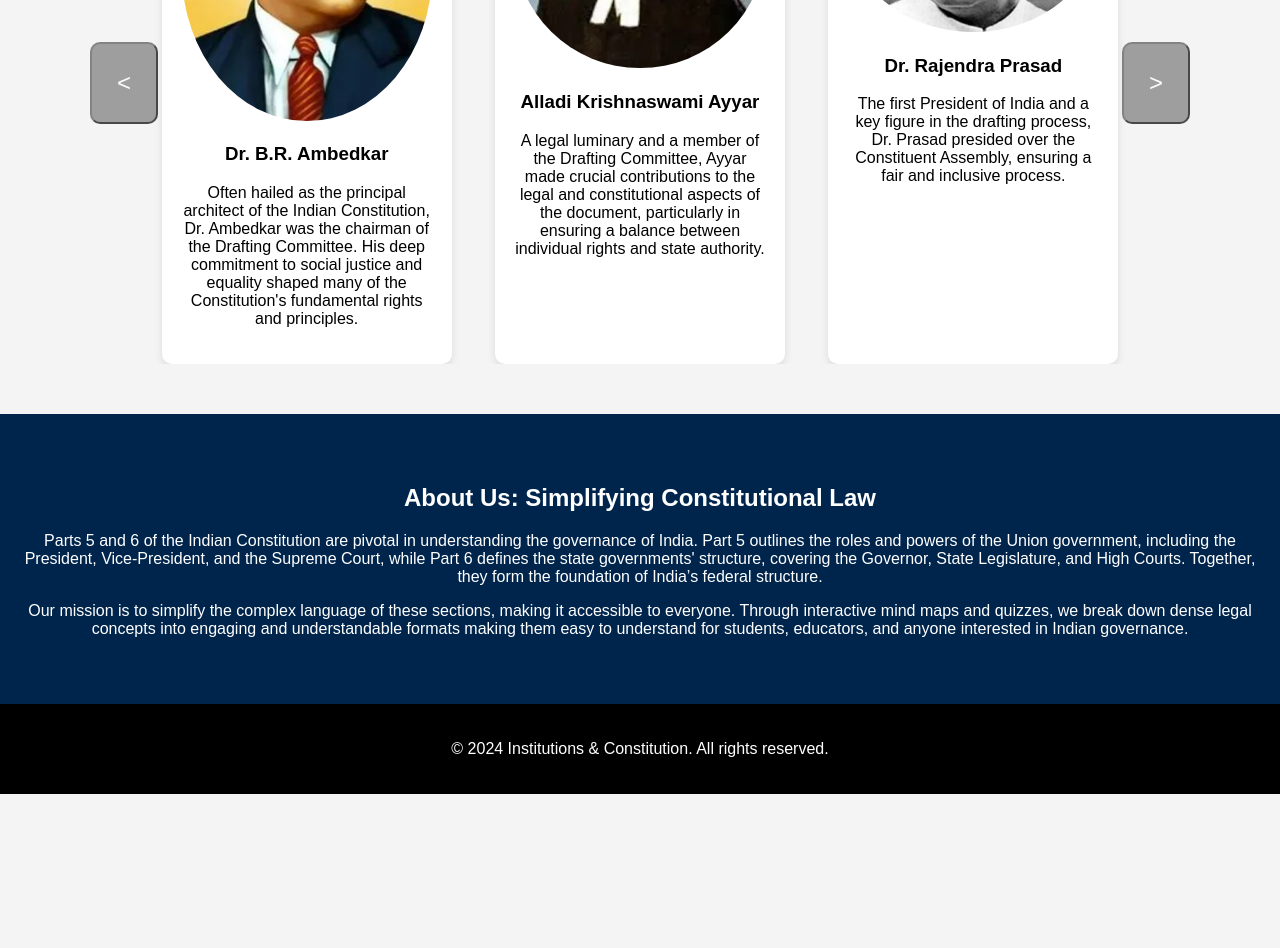
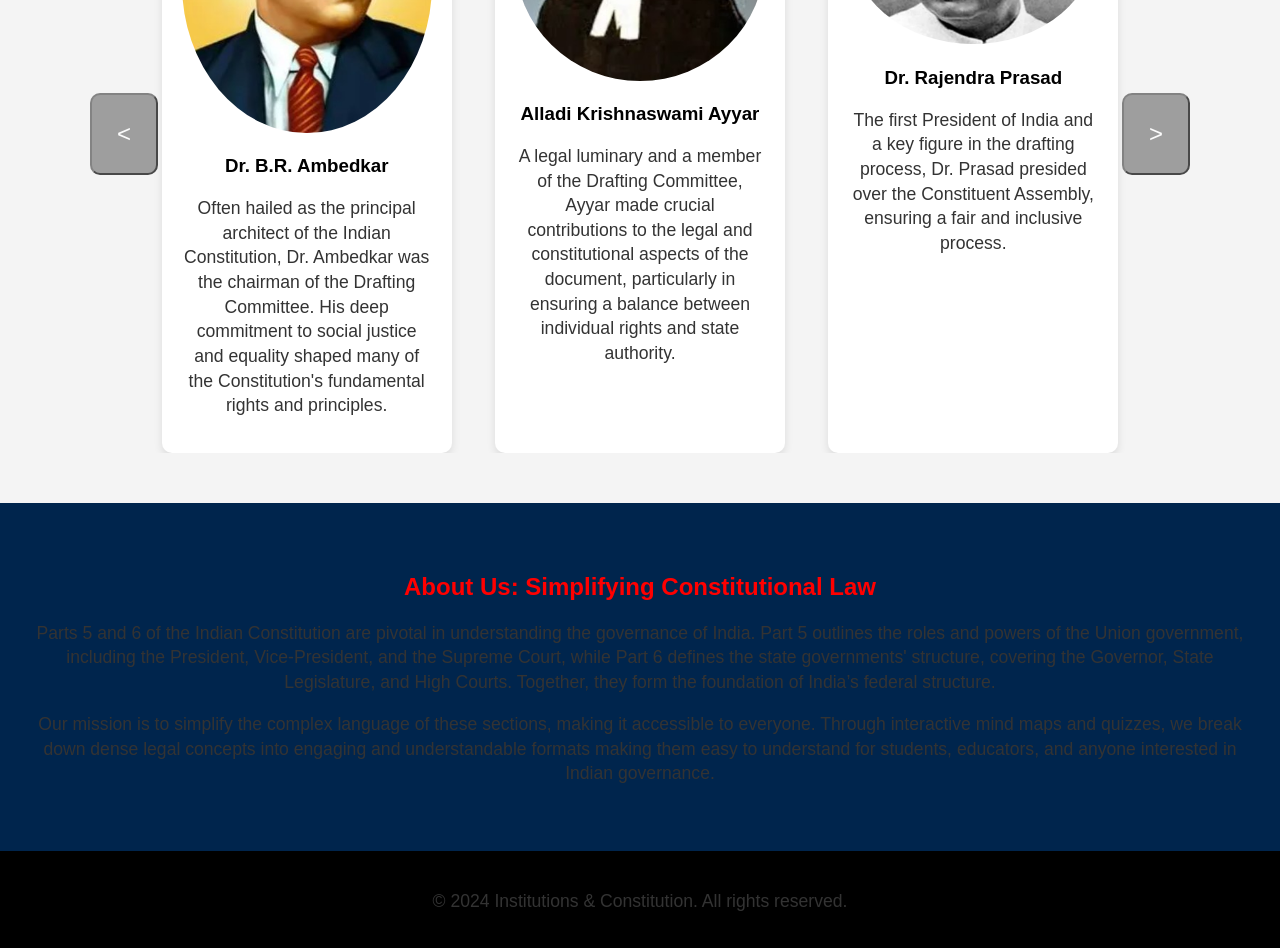
Before and after one commit to aaditya-singh-21/Institutions-and-Constitution, a React (Create React App) app in the folder Frontend/: page / in a window 1280 px wide. Shown: the part 1320-2268 px from the top of the page. Before the commit the page ends 2114 px from the top, so only its background shows below. Built offline with nearby package versions, Linux system fonts and the light colour scheme.

Commit message:
MoreInfo css is working now

```diff
--- a/Frontend/src/MoreInfo.css
+++ b/Frontend/src/MoreInfo.css
@@ -1,32 +1,4 @@
-/* More Info Page CSS */
-
-body {
-  font-family: Arial, sans-serif;
-  background-color: #f4f4f4;
-  margin: 0;
-  padding: 0;
-}
-
-.header {
-  background-color: #00254d;
-  color: white;
-  padding: 20px;
-  text-align: center;
-}
-
-.nav {
-  display: flex;
-  justify-content: flex-end;
-  padding-right: 20px;
-}
-
-.nav span {
-  margin: 0 15px;
-  color: red;
-  font-weight: bold;
-}
-
-.content {
+.more-info {
   max-width: 1000px;
   margin: 50px auto;
   padding: 20px;
@@ -35,50 +7,26 @@
   box-shadow: 0 4px 8px rgba(0, 0, 0, 0.1);
 }
 
-.content h2 {
+.image-container {
+  display: flex;
+  justify-content: center;
+  align-items: center;
+  height: 100vh;
+}
+
+.image-container img {
+  max-width: 100%;
+  height: auto;
+}
+
+h1, h2 {
   color: red;
   text-align: center;
-  margin-bottom: 20px;
 }
 
-.content p {
+p {
   font-size: 1.1em;
-  line-height: 1.8;
+  line-height: 1.4;
   color: #333;
-  margin-bottom: 20px;
+  margin-bottom: 15px;
 }
-
-.content ul {
-  margin: 20px 0;
-  padding-left: 20px;
-}
-
-.content ul li {
-  list-style-type: square;
-  margin-bottom: 10px;
-}
-
-.explore-btn {
-  display: block;
-  width: fit-content;
-  padding: 10px 20px;
-  background-color: red;
-  color: white;
-  border: none;
-  cursor: pointer;
-  font-size: 1em;
-  margin: 20px auto;
-  border-radius: 5px;
-}
-
-.explore-btn:hover {
-  background-color: #cc0000;
-}
-
-.footer {
-  text-align: center;
-  padding: 20px;
-  background-color: #000;
-  color: white;
-  margin-top: 50px;
-}
--- a/Frontend/src/MoreInfo.js
+++ b/Frontend/src/MoreInfo.js
@@ -1,10 +1,13 @@
 import React from 'react';
 import preambleImage from './images/preamble.jpg';
+import './MoreInfo.css';
+
 const MoreInfo = () => {
     return (
-        <div className="MoreInfo">
-            <div style={{ display: 'flex', justifyContent: 'center', alignItems: 'center', height: '100vh' }}>
-                <img src={preambleImage} alt=" Constitution of India Preamble" style={{ maxWidth: '100%', height: 'auto' }} />
+        <div className="more-info">
+            <h1>Constitution Preamble of India</h1>
+            <div className="image-container">
+                <img src={preambleImage} alt="Constitution of India Preamble" />
             </div>
             <h1>Why Understanding the Constitution Matters</h1>
             <p>
```
